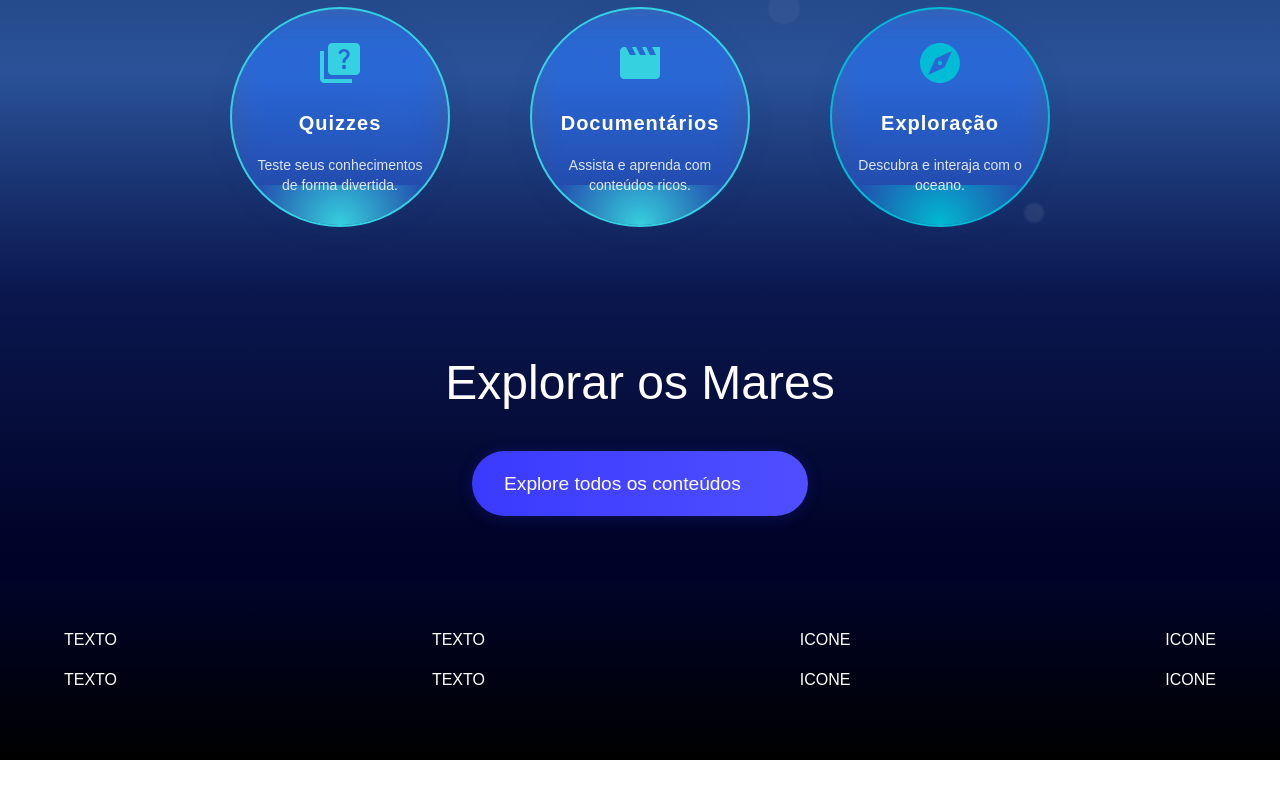
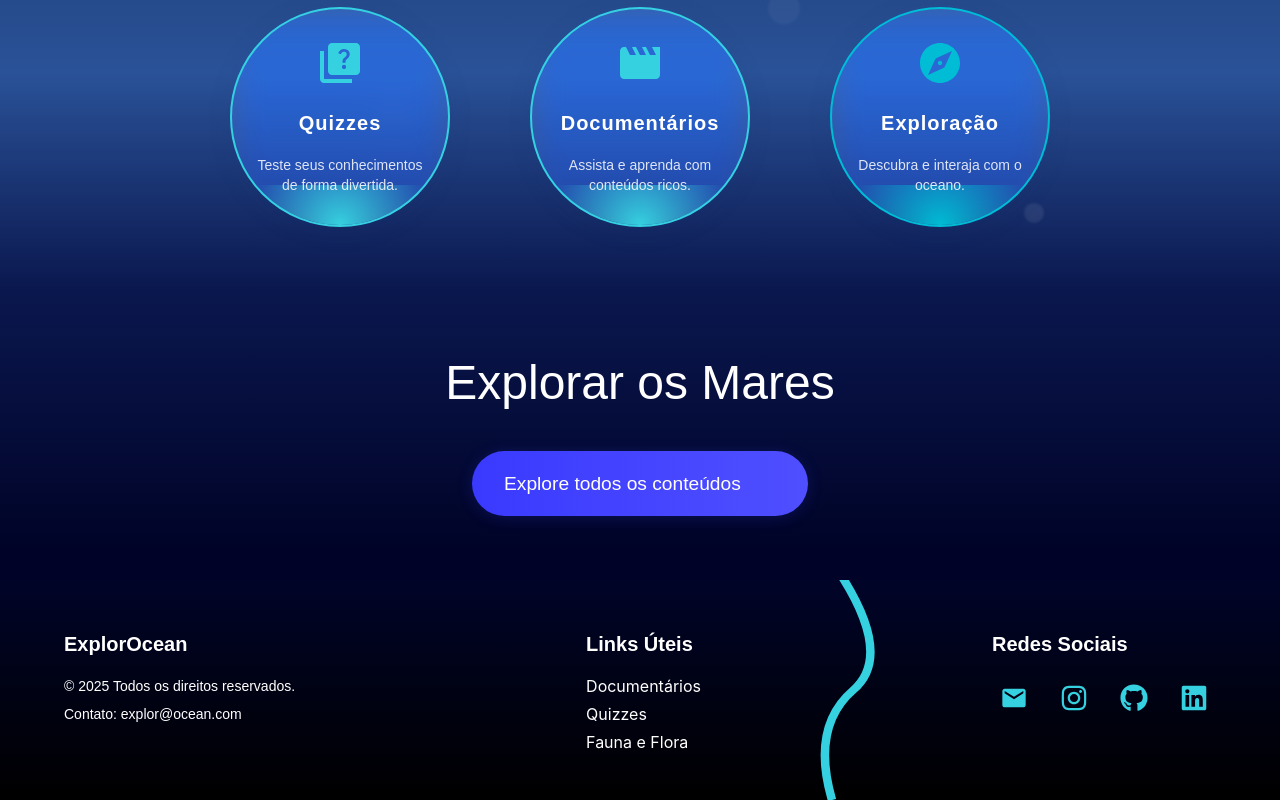
Before and after one commit to agr3w/prot_explorOceno, a React (Vite) app: page / in a window 1280 px wide. Shown: the part 2251-3051 px from the top of the page. Before the commit the page ends 3011 px from the top, so only its background shows below. Built offline with nearby package versions, Linux system fonts and the light colour scheme; some icons are missing.

Commit message:
Ajustando o footer

```diff
--- a/src/components/footer/footer.jsx
+++ b/src/components/footer/footer.jsx
@@ -1,8 +1,32 @@
 import React from 'react';
-import { Box, Typography } from '@mui/material';
+import { Box, Typography, IconButton, Link as MuiLink } from '@mui/material';
+import { MdEmail } from 'react-icons/md';
+import { FaInstagram, FaGithub, FaLinkedin } from 'react-icons/fa';
+
+const AlgaSVG = () => (
+    <svg
+        width="10%"
+        height="10%"
+        viewBox="0 0 60 120"
+        fill="none"
+        preserveAspectRatio="none"
+        style={{
+            position: 'absolute',
+            bottom: 0,
+            left: '60%',
+            right: 0,
+            zIndex: 0,
+            minWidth: 60,
+            maxWidth: '300px',
+            height: '100%',
+            pointerEvents: 'none',
+        }}
+    >
+        <path d="M30 120 Q20 80 40 60 Q60 40 30 -10" stroke="#36d1e0" strokeWidth="4" fill="none" />
+    </svg>
+);
 
 export default function Footer({ depth = 3 }) {
-    // Quanto maior o depth, mais escuro o gradiente
     const gradients = [
         'linear-gradient(180deg, #1e3c72 0%, #2a5298 100%)',
         'linear-gradient(180deg, #0a174e 0%, #071952 100%)',
@@ -25,26 +49,37 @@ export default function Footer({ depth = 3 }) {
                 px: { xs: 3, md: 8 },
                 position: 'relative',
                 minHeight: 180,
+                overflow: 'hidden',
             }}
         >
-            <Box>
-                <Typography variant="body1" sx={{ mb: 2 }}>TEXTO</Typography>
-                <Typography variant="body1">TEXTO</Typography>
+            <Box sx={{ zIndex: 1 }}>
+                <Typography variant="h6" sx={{ mb: 2, fontWeight: 700 }}>ExplorOcean</Typography>
+                <Typography variant="body2" sx={{ mb: 1 }}>© {new Date().getFullYear()} Todos os direitos reservados.</Typography>
+                <Typography variant="body2">Contato: explor@ocean.com</Typography>
             </Box>
-            <Box>
-                <Typography variant="body1" sx={{ mb: 2 }}>TEXTO</Typography>
-                <Typography variant="body1">TEXTO</Typography>
+            <Box sx={{ zIndex: 1 }}>
+                <Typography variant="h6" sx={{ mb: 2, fontWeight: 700 }}>Links Úteis</Typography>
+                <MuiLink href="/documentaries" color="inherit" underline="hover" sx={{ display: 'block', mb: 1 }}>Documentários</MuiLink>
+                <MuiLink href="/quizzes" color="inherit" underline="hover" sx={{ display: 'block', mb: 1 }}>Quizzes</MuiLink>
+                <MuiLink href="/fauna-flora" color="inherit" underline="hover" sx={{ display: 'block' }}>Fauna e Flora</MuiLink>
             </Box>
-            <Box>
-                <Typography variant="body1" sx={{ mb: 2 }}>ICONE</Typography>
-                <Typography variant="body1">ICONE</Typography>
+            <Box sx={{ zIndex: 1 }}>
+                <Typography variant="h6" sx={{ mb: 2, fontWeight: 700 }}>Redes Sociais</Typography>
+                <Box sx={{ display: 'flex', gap: 2 }}>
+                    <IconButton href="mailto:explor@ocean.com" sx={{ color: '#36d1e0' }}><MdEmail size={28} /></IconButton>
+                    <IconButton href="https://instagram.com" target="_blank" sx={{ color: '#36d1e0' }}>
+                        <FaInstagram size={28} />
+                    </IconButton>
+                    <IconButton href="https://github.com/agr3w" target="_blank" sx={{ color: '#36d1e0' }}>
+                        <FaGithub size={28} />
+                    </IconButton>
+                    <IconButton href="https://www.linkedin.com/in/weslley-luiz-kampa/" target="_blank" sx={{ color: '#36d1e0' }}>
+                        <FaLinkedin size={28} />
+                    </IconButton>
+                </Box>
             </Box>
-            <Box>
-                <Typography variant="body1" sx={{ mb: 2 }}>ICONE</Typography>
-                <Typography variant="body1">ICONE</Typography>
-            </Box>
-            {/* Espaço para elementos decorativos */}
-            {/* Exemplo: <AlgaSVG sx={{ position: 'absolute', bottom: 0, left: 40 }} /> */}
+            {/* Elemento decorativo oceânico */}
+            <AlgaSVG />
         </Box>
     );
 }
```
